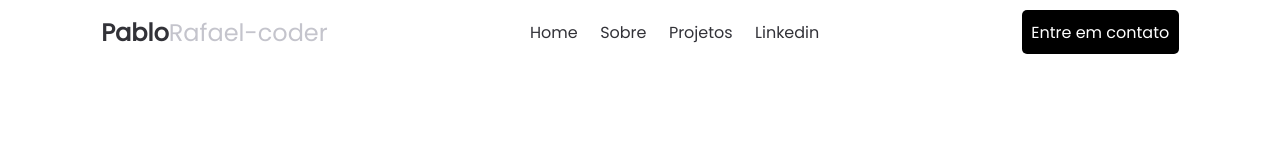
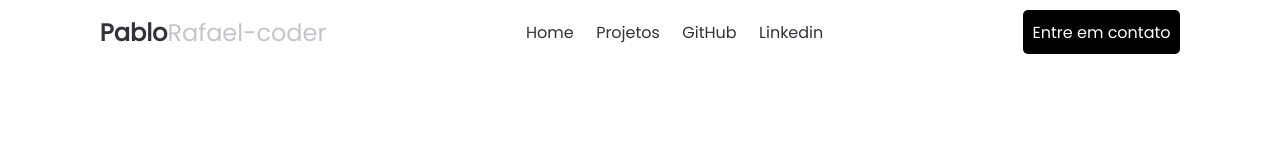
Before and after one commit to PabloRafael-coder/meu-portfolio, a React (Vite) app: page / in a window 1280 px wide. Shown: the top 160 px of the page. Built offline with nearby package versions, Linux system fonts and the light colour scheme.

Commit message:
remove: Remove link element about feat: Add my Github

```diff
--- a/src/components/Header.jsx
+++ b/src/components/Header.jsx
@@ -12,8 +12,8 @@ export function Header() {
             <nav>
                 <li className={styles.headerlist}>
                     <a href='#'>Home</a>
-                    <a href='#'>Sobre</a>
                     <a href='#'>Projetos</a>
+                    <a href='https://github.com/PabloRafael-coder'>GitHub</a>
                     <a href='https://www.linkedin.com/in/pablo-rafael-1372a2279/'>Linkedin</a>
                 </li>
             </nav>
```
